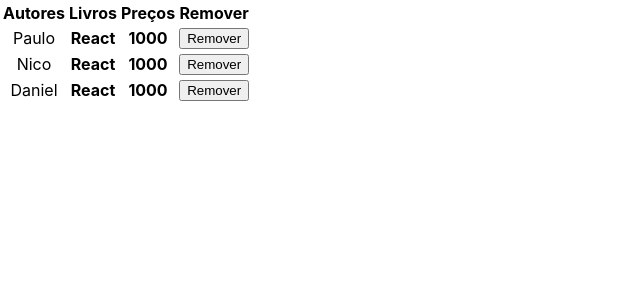
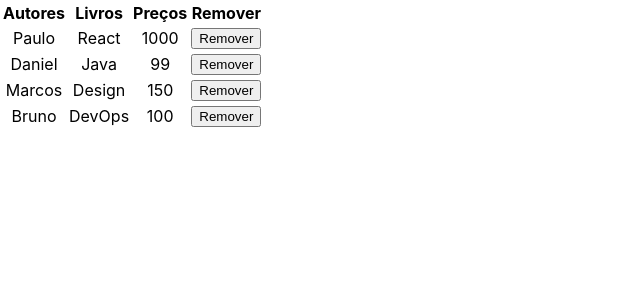
Before and after one commit to alxv-oliveira/a-react-novo-1, a React (Create React App) app: page / in a window 1280 px wide. Shown: the top 300 px of the page, without its empty margins (0-640 px from the left). Built offline with nearby package versions, Linux system fonts and the light colour scheme.

Commit message:
Passando dados entre componentes

```diff
--- a/src/App.js
+++ b/src/App.js
@@ -3,9 +3,33 @@
 import Tabela from './Tabela';
 
 function App() {
+
+    const autores = [
+        {
+            nome: 'Paulo',
+            livro: 'React',
+            preco: '1000'
+        },
+        {
+            nome: 'Daniel',
+            livro: 'Java',
+            preco: '99'
+        },
+        {
+            nome: 'Marcos',
+            livro: 'Design',
+            preco: '150'
+        },
+        {
+            nome: 'Bruno',
+            livro: 'DevOps',
+            preco: '100'
+        }
+    ];
+
     return (
         <div className="App">
-            <Tabela />
+            <Tabela autores={ autores } />
         </div>
     );
 }
--- a/src/Tabela.js
+++ b/src/Tabela.js
@@ -13,37 +13,33 @@
     );
 }
 
-const TableBody = () => {
+const TableBody = (props) => {
+    const linhas = props.autores.map((linha, index) => {
+        return (
+            <tr>
+                <td>{linha.nome}</td>
+                <td>{linha.livro}</td>
+                <td>{linha.preco}</td>
+                <td><button>Remover</button></td>
+            </tr>
+        );
+    });
+
     return (
         <tbody>
-            <tr>
-                <td>Paulo</td>
-                <th>React</th>
-                <th>1000</th>
-                <td><button>Remover</button></td>
-            </tr>
-            <tr>
-                <td>Nico</td>
-                <th>React</th>
-                <th>1000</th>
-                <td><button>Remover</button></td>
-            </tr>
-            <tr>
-                <td>Daniel</td>
-                <th>React</th>
-                <th>1000</th>
-                <td><button>Remover</button></td>
-            </tr>
+            {linhas}
         </tbody>
     );
 }
 
 class Tabela extends Component {
     render() {
+        const { autores } = this.props;
+
         return (
             <table>
                 <TableHead />
-                <TableBody />
+                <TableBody autores={autores} />
             </table>
         );
     }
```
